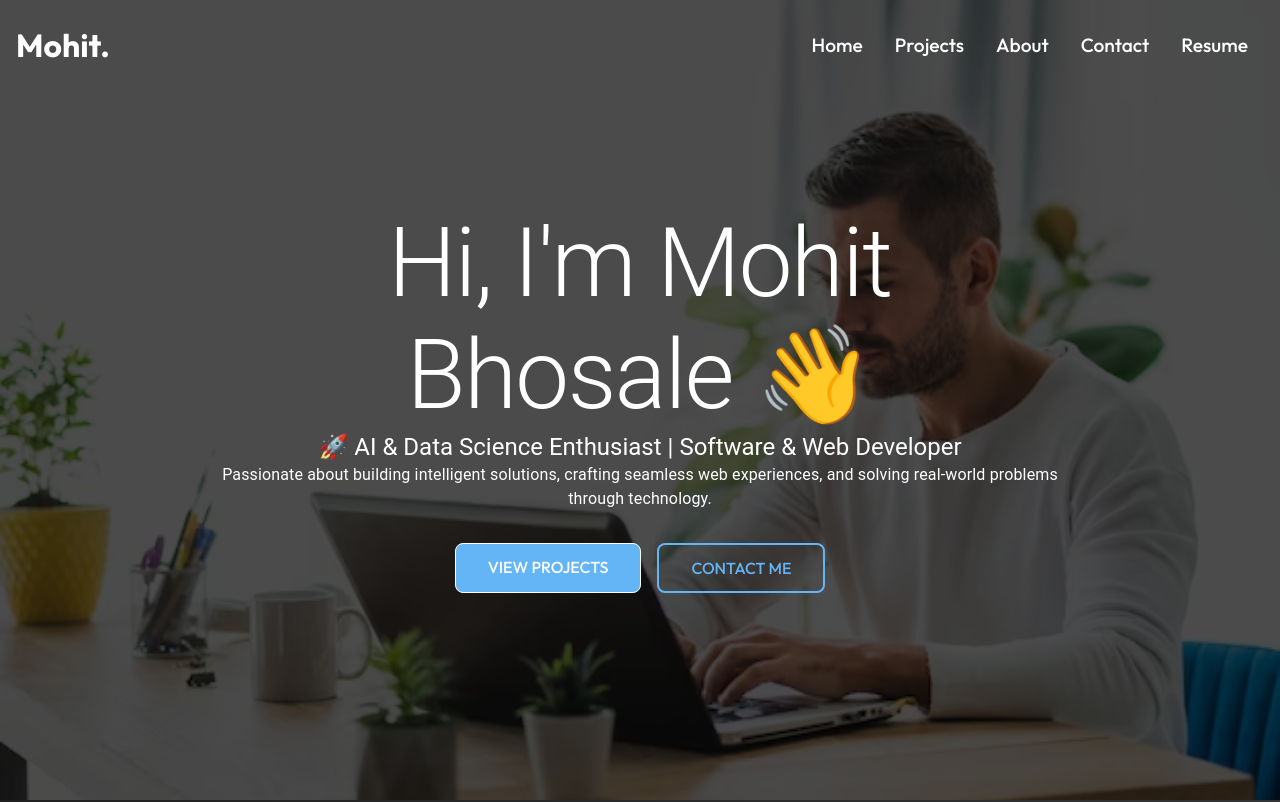
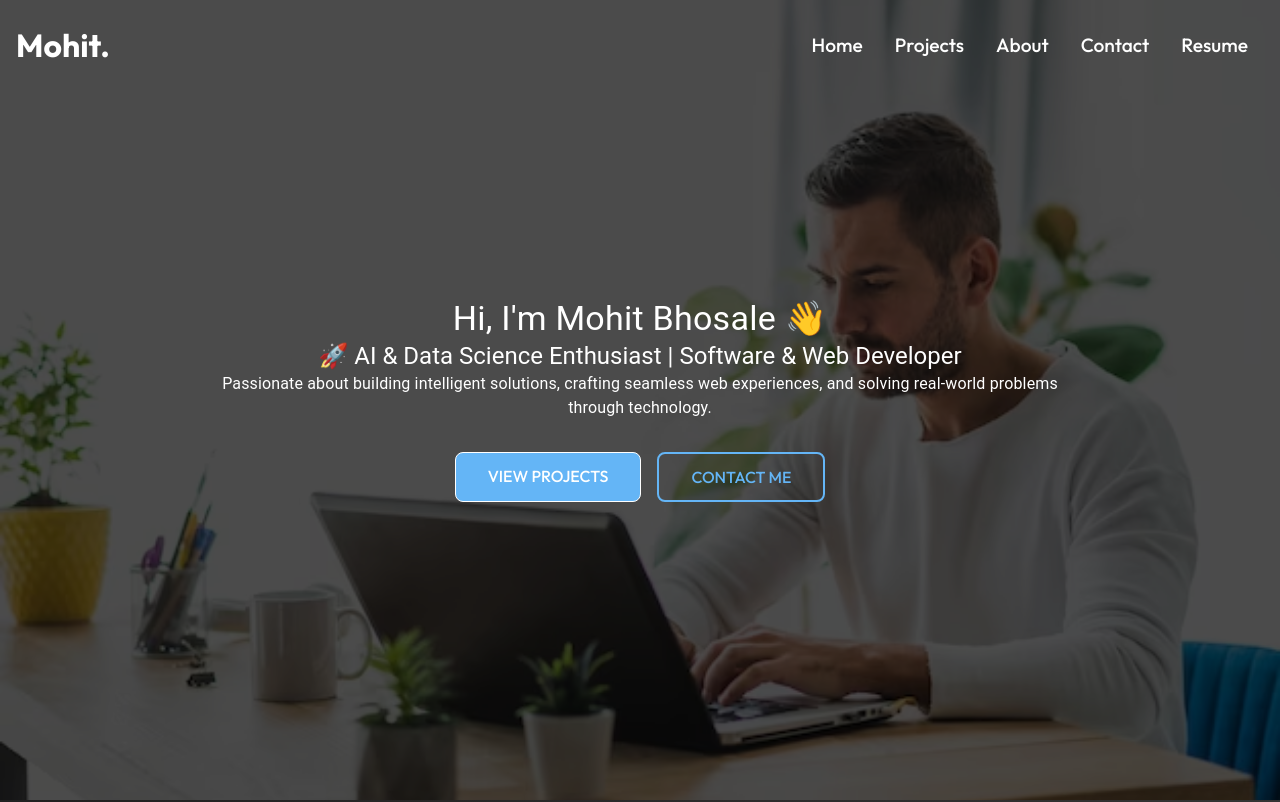
Before and after one commit to mohitsbh/resu, a React (Vite) app: page / in a window 1280 px wide. Shown: the top 802 px of the page. Built offline with nearby package versions, Linux system fonts and the light colour scheme.

Commit message:
Update Hero.jsx

```diff
--- a/src/components/Hero.jsx
+++ b/src/components/Hero.jsx
@@ -11,7 +11,7 @@ const Hero = () => {
 
       {/* Content */}
       <div className="content">
-        <Typography variant="h1" className="hero-title">
+        <Typography variant="h4" className="hero-title">
           Hi, I'm <span className="highlight">Mohit Bhosale</span> 👋
         </Typography>
         <Typography variant="h5" className="hero-subtitle">
```
